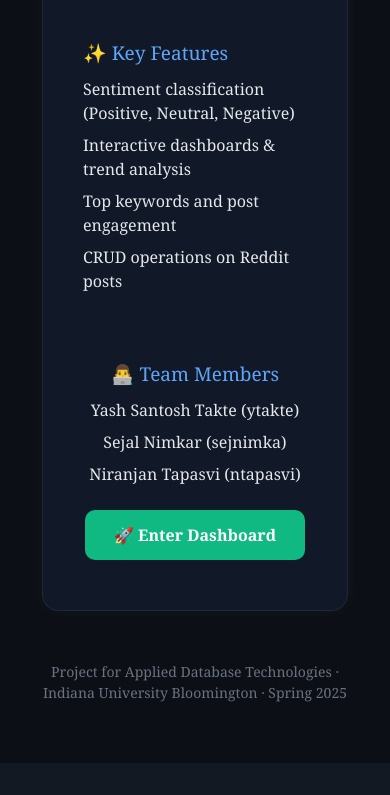
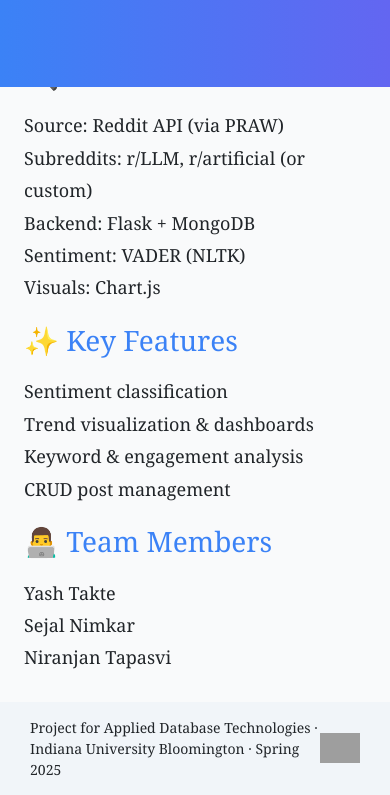
Before and after one commit to sejalnimkar/ADT_Project_Spring2025, a Flask app: page / in a window 390 px wide. Shown: the part 839-1634 px from the top of the page. Before the commit the page ends 1602 px from the top, so only its background shows below. Run offline with Flask 3, Linux system fonts and the light colour scheme; grey boxes are pictures that could not be loaded.

Commit message:
Update intro.html

```diff
--- a/templates/intro.html
+++ b/templates/intro.html
@@ -5,143 +5,221 @@
   <title>Welcome | AI & LLM Reddit Sentiment Analysis</title>
   <link href="https://cdn.jsdelivr.net/npm/bootstrap@5.3.0/dist/css/bootstrap.min.css" rel="stylesheet">
   <style>
-    body {
-      background-color: #0c0f15;
-      color: #e5e7eb;
+    html, body {
+      height: 100%;
+      margin: 0;
+      display: flex;
+      flex-direction: column;
       font-family: Georgia, 'Segoe UI', sans-serif;
-      padding: 60px 30px;
     }
 
-    .container {
-      max-width: 1300px;
-      margin: auto;
-      animation: fadeIn 1s ease-in-out;
+    .main-content {
+      flex: 1;
+      display: flex;
+      flex-direction: column;
+      justify-content: space-between;
     }
 
-    @keyframes fadeIn {
-      0% { opacity: 0; transform: translateY(20px); }
-      100% { opacity: 1; transform: translateY(0); }
+    .hero-section {
+      background: linear-gradient(to right, #3b82f6, #6366f1);
+      color: white;
+      text-align: center;
+      padding: 70px 30px 40px;
+      position: relative;
     }
 
-    .gradient-text {
-      background: linear-gradient(to right, #3b82f6, #8b5cf6);
-      -webkit-background-clip: text;
-      -webkit-text-fill-color: transparent;
-      background-clip: text;
-      font-size: 38px;
+    .hero-section h1 {
+      font-size: 45px;
       font-weight: bold;
-      line-height: 1.3;
+      margin-bottom: 10px;
     }
 
-    .section {
-      background-color: #111827;
-      border: 1px solid #1f2937;
-      border-radius: 16px;
-      padding: 40px 40px 50px;
-      box-shadow: 0 0 18px rgba(255, 255, 255, 0.04);
+    .hero-section p {
+      font-size: 18px;
+      max-width: 700px;
+      margin: 0 auto 30px;
     }
 
-    p {
-      font-size: 17px;
-      line-height: 1.6;
-      color: #cbd5e1;
+    .hero-buttons {
+      display: flex;
+      justify-content: center;
+      gap: 15px;
+      margin-bottom: 30px;
     }
 
-    h4 {
-      color: #60a5fa;
-      font-size: 19px;
-      margin-top: 30px;
-      margin-bottom: 12px;
+    .hero-image-container {
+      position: absolute;
+      bottom: -60px; /* Controls how much it overlaps */
+      left: 50%;
+      transform: translateX(-50%);
+      z-index: 1;
     }
 
-    ul {
-      padding-left: 0;
-      list-style-position: inside;
+    .hero-image {
+      max-height: 180px;  /* Adjust based on your preference */
+      width: auto;
     }
 
-    li {
-      margin-bottom: 8px;
+    .btn-dashboard {
+      background-color: #10b981;
+      color: white;
     }
 
-    .btn-start {
-      background-color: #10b981;
-      color: white;
-      padding: 12px 28px;
-      font-size: 16px;
-      border-radius: 10px;
-      font-weight: 600;
-      transition: 0.3s;
-      text-decoration: none;
+    .btn-how {
+      background-color: white;
+      color: #1f2937;
     }
 
-    .btn-start:hover {
-      background-color: #059669;
+    .info-section {
+      background-color: #f9fafb;
+      padding: 18px 14px;
+      display: flex;
+      justify-content: space-around;
+      text-align: center;
+      flex-wrap: wrap;
     }
 
-    footer {
-      text-align: center;
-      margin-top: 50px;
-      color: #6b7280;
-      font-size: 14px;
+    .info-column h4 {
+      color: #3b82f6;
+      font-size: 28px;
+      margin-bottom: 18px;
     }
 
-    @media (max-width: 768px) {
-      .gradient-text {
-        font-size: 30px;
-      }
+    .info-column ul {
+        list-style: none;
+        padding: 0;
+        font-size: 18px;
+        line-height: 1.8;
+        margin: 0;
+        text-align: left;
+    }
+
+    .info-column {
+        text-align: left;
+        padding: 10px;
+    }
+
+
+    .footer {
+      background-color: #f1f5f9;
+      padding: 15px 30px;
+      font-size: 14px;
+      display: flex;
+      justify-content: space-between;
+      align-items: center;
+    }
+
+    .footer-text {
+        display: block;
+        margin: 0 auto;
+    }
+
+    .dropdown-menu {
+      text-align: left;
+      padding: 15px;
+    }
+
+    .ai-image {
+      max-width: 100px;
+      height: auto;
+      margin-left: 10px;
     }
   </style>
 </head>
 <body>
-  <div class="container">
-    <div class="section text-center">
-      <h1 class="gradient-text mb-4">Reddit Sentiment Analysis on AI & LLMs</h1>
-
-      <p>
-        This project analyzes Reddit discussions around Artificial Intelligence (AI) and Large Language Models (LLMs),
-        helping users understand sentiment, trends, and public opinion in real time.
+  <div class="main-content">
+    <section class="hero-section">
+      <h1 class="display-5 fw-bold">Reddit Sentiment Analysis on AI & LLMs</h1>
+      <p class="lead fs-5 mx-auto" style="max-width: 700px;">
+        This project analyzes Reddit discussions around Artificial Intelligence (AI) and Large Language Models (LLMs), helping users understand sentiment, trends, and public opinion in real time.
       </p>
 
-      <div class="row justify-content-center text-start text-md-center mt-4">
-        <div class="col-md-5 mb-4">
-          <h4>📊 Data & Tools</h4>
-          <ul class="list-unstyled">
-            <li><strong>Source:</strong> Reddit API (via PRAW)</li>
-            <li><strong>Subreddits:</strong> r/LLM, r/artificial (or enter your own)</li>
-            <li><strong>Backend:</strong> Flask + MongoDB</li>
-            <li><strong>Sentiment:</strong> VADER (NLTK)</li>
-            <li><strong>Visuals:</strong> Chart.js</li>
-          </ul>
-        </div>
-        <div class="col-md-5 mb-4">
-          <h4>✨ Key Features</h4>
-          <ul class="list-unstyled">
-            <li>Sentiment classification (Positive, Neutral, Negative)</li>
-            <li>Interactive dashboards & trend analysis</li>
-            <li>Top keywords and post engagement</li>
-            <li>CRUD operations on Reddit posts</li>
-          </ul>
+    <div class="container my-5 pt-5">
+          <div class="row justify-content-center align-items-center mt-4">
+            <!-- Left: How It Works -->
+            <div class="col-md-3 text-center">
+              <div class="dropdown">
+                <button class="btn btn-light px-3 py-3 dropdown-toggle" style="font-size: 18px;" type="button" data-bs-toggle="dropdown" aria-expanded="false">
+                  📌 How It Works
+                </button>
+                <ul class="dropdown-menu">
+                    <li><span class="dropdown-item"><strong>Step 1:</strong> Enter a subreddit focused on AI or LLM topics.</span></li>
+                    <li><span class="dropdown-item"><strong>Step 2:</strong> Fetch top posts and perform sentiment analysis.</span></li>
+                    <li><span class="dropdown-item"><strong>Step 3:</strong> Add, edit, or delete posts using built-in CRUD features.</span></li>
+                    <li><span class="dropdown-item"><strong>Step 4:</strong> Explore sentiment trends and popular keywords.</span></li>
+                </ul>
+              </div>
+            </div>
+
+            <!-- Center: View Dashboard -->
+            <div class="col-md-3 text-center">
+              <a href="/dashboard" class="btn btn-success px-4 py-3" style="font-size: 18px;">🚀 View Dashboard</a>
+            </div>
+
+            <!-- Right: Image -->
+            <div class="col-md-3 text-center">
+                <img src="{{ url_for('static', filename='images/AI.png') }}"
+                alt="AI and LLM"
+                class="img-fluid hero-image"
+                style="max-height: 280px; margin-top: -140px;">
+            </div>
+          </div>
+
         </div>
       </div>
 
-      <div class="text-center mt-4">
-        <h4>👨‍💻 Team Members</h4>
-        <ul class="list-unstyled">
-          <li>Yash Santosh Takte (ytakte)</li>
-          <li>Sejal Nimkar (sejnimka)</li>
-          <li>Niranjan Tapasvi (ntapasvi)</li>
-        </ul>
-      </div>
 
-      <div class="mt-4">
-        <a href="/dashboard" class="btn btn-start">🚀 Enter Dashboard</a>
-      </div>
+    </section>
+
+    <!-- Curved Blue Bottom Transition -->
+    <div class="curve-divider" style="background: linear-gradient(to right, #3b82f6, #6366f1); margin-top: -100px;">
+      <svg viewBox="0 0 1440 160" xmlns="http://www.w3.org/2000/svg" style="display: block;">
+        <path fill="#f8fafc" d="M0,64L80,80C160,96,320,128,480,133.3C640,139,800,117,960,96C1120,75,1280,53,1360,42.7L1440,32V160H1360C1280,160,1120,160,960,160C800,160,640,160,480,160C320,160,160,160,80,160H0Z"></path>
+      </svg>
     </div>
 
-    <footer>
-      Project for Applied Database Technologies · Indiana University Bloomington · Spring 2025
-    </footer>
+    <section class="info-section">
+        <div class="container">
+          <div class="row justify-content-between text-center">
+            <div class="col-md-4 info-column">
+                <h4>🔍 Data & Tools</h4>
+                <ul>
+                  <li>Source: Reddit API (via PRAW)</li>
+                  <li>Subreddits: r/LLM, r/artificial (or custom)</li>
+                  <li>Backend: Flask + MongoDB</li>
+                  <li>Sentiment: VADER (NLTK)</li>
+                  <li>Visuals: Chart.js</li>
+                </ul>
+
+            </div>
+            <div class="col-md-4 info-column">
+                <h4>✨ Key Features</h4>
+                <ul>
+                  <li>Sentiment classification</li>
+                  <li>Trend visualization & dashboards</li>
+                  <li>Keyword & engagement analysis</li>
+                  <li>CRUD post management</li>
+                </ul>
+
+            </div>
+            <div class="col-md-3 info-column">
+                <h4>👨‍💻 Team Members</h4>
+                <ul>
+                  <li>Yash Takte</li>
+                  <li>Sejal Nimkar</li>
+                  <li>Niranjan Tapasvi</li>
+                </ul>
+
+            </div>
+          </div>
+        </div>
+      </section>
   </div>
+
+  <footer class="footer">
+    <span class="footer-text">Project for Applied Database Technologies · Indiana University Bloomington · Spring 2025</span>
+    <img src="{{ url_for('static', filename='images/iu-logo.png') }}" alt="IU Logo" width="40">
+  </footer>
 
   <script src="https://cdn.jsdelivr.net/npm/bootstrap@5.3.0/dist/js/bootstrap.bundle.min.js"></script>
 </body>
```
